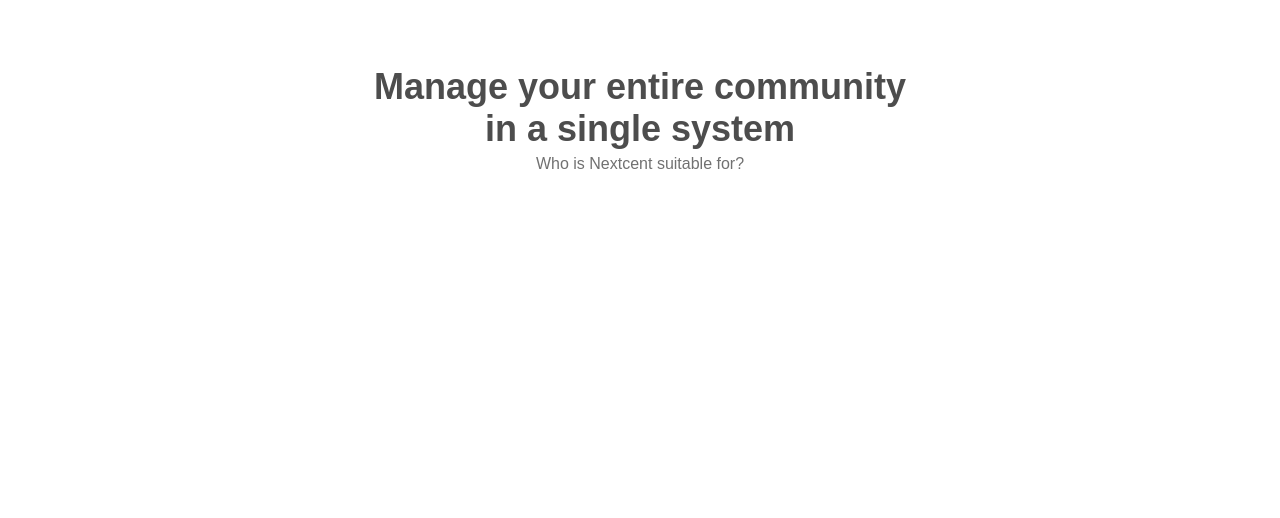
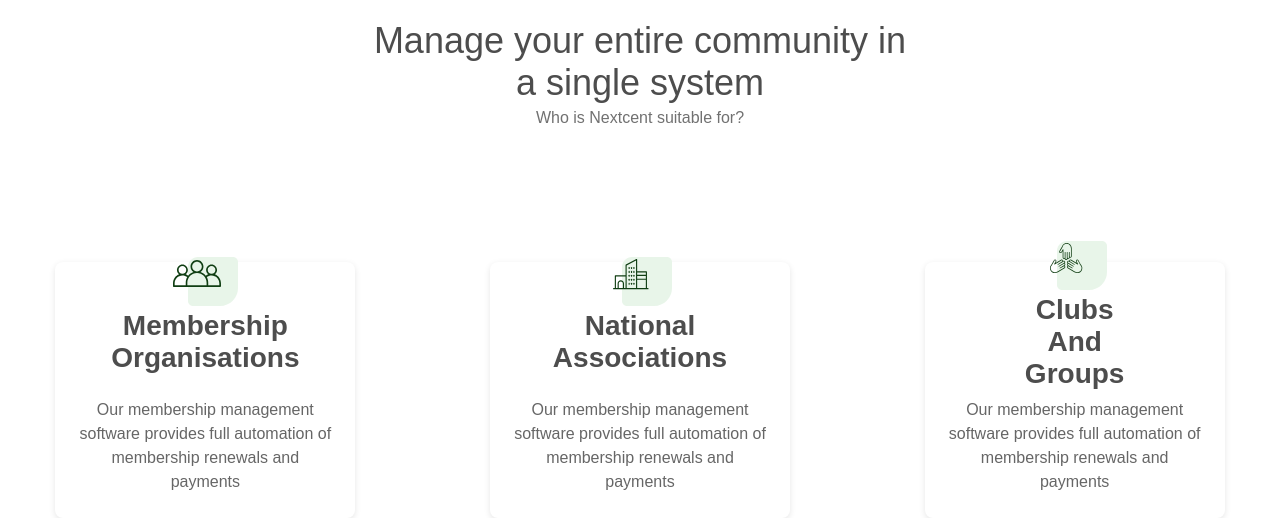
Before and after one commit to princeprakhar-cloudkeeper/Software-Trainee-Assignment, a website: page Day_1/index.html in a window 1280 px wide. Shown: the part 905-1423 px from the top of the page. Before the commit the page ends 1165 px from the top, so only its background shows below. Drawn offline with Linux system fonts and the light colour scheme.

Commit message:
Card component for client completed

```diff
--- a/Day_1/index.html
+++ b/Day_1/index.html
@@ -11,7 +11,7 @@
 <body>
     <main>
         <div class="header-container">
-            <header class="centered-container flex-center header-section">
+            <header class="header-centered-container flex-center header-section">
                 <a href="index.html">
                     <img src="/images/Logo.svg" alt="Logo">
                 </a>
@@ -30,7 +30,7 @@
             </header>
         </div>
         <section class="content-section">
-            <div class="centered-container care-container">
+            <div class=".header-centered-container care-container">
                 <h1 class="care-heading heading-1 text-center">Caring is the new marketing</h1>
                 <p class="care-desc para text-center">The Nexcent blog is the best place to read about the latest
                     membership insights, trends and more. See who's joining the community, read about how our community
@@ -94,7 +94,7 @@
             </div>
         </section>
         <section class="who-we-are-section">
-            <div class ="centered-container whoisfor-container">
+            <div class="centered-container whoisfor-container">
                 <div class="community-header">
                     Manage your entire community in a single system
                 </div>
@@ -103,10 +103,57 @@
                 </div>
 
             </div>
-            <div>
 
+
+        </section>
+        <section>
+            <div class="card-items">
+                <card class="card">
+                    <div class="card-icon">
+                        <div >
+                            <img src="/images/card/card1.svg" alt="Icon 1">
+                        </div>
+                        <div class="card-title">
+                            Membership Organisations
+                        </div>
+                    </div>
+
+                    <div class="card-desc">
+                       Our membership management software provides full automation of membership renewals and payments
+                    </div>
+
+                </card>
+                 <card class="card">
+                    <div class="card-icon">
+                        <div >
+                            <img src="/images/card/card2.svg" alt="Icon 2">
+                        </div>
+                        <div class="card-title">
+                           National Associations
+                        </div>
+                    </div>
+
+                    <div class="card-desc">
+                        Our membership management software provides full automation of membership renewals and payments
+                    </div>
+
+                </card>
+                 <card class="card">
+                    <div class="card-icon">
+                        <div >
+                            <img src="/images/card/card3.svg" alt="Icon 3">
+                        </div>
+                        <div class="card-title">
+                           Clubs And Groups
+                        </div>
+                    </div>
+
+                    <div class="card-desc">
+                       Our membership management software provides full automation of membership renewals and payments
+                    </div>
+
+                </card>
             </div>
-
         </section>
 
     </main>
--- a/Day_1/scss/main.scss
+++ b/Day_1/scss/main.scss
@@ -1,5 +1,6 @@
-@use "partials/variables";
-@use "partials/mixins";
+
+@use 'partials/variables';
+@use 'partials/mixins';
 
 * {
     margin: 0;
@@ -14,7 +15,7 @@
     background: variables.$bg-gray;
 }
 
-.centered-container {
+.header-centered-container {
     width: 80vw;
     margin: 0 auto;
 }
@@ -40,13 +41,13 @@
 }
 
 .primary-button {
-  background: #4caf4f;
+    background: #4CAF4F;
     color: #fff;
 }
 
 .secondary-button {
     background: transparent;
-  color: #4caf4f;
+    color: #4CAF4F;
 }
 
 .flex-center {
@@ -90,7 +91,7 @@
 
 .care-text {
     position: absolute;
-  background: #f5f7fa;
+    background: #F5F7FA;
     width: 80%;
     left: 10%;
     height: 135px;
@@ -107,6 +108,9 @@
     justify-content: space-around;
     padding: 50px 0px;
 }
+
+
+
 
  .client {
   height: 190px;
@@ -171,7 +175,7 @@
 
 .community-header {
   font-size: 36px;
-  font-weight: 600;
+//   font-weight: 600;
   width: 542px;
   height: 88px;
   display: flex;
@@ -189,3 +193,119 @@
   justify-content: center;
   color: #717171;
 }
+
+.card-items {
+  display: flex;
+  flex-direction: row;
+  justify-content: center;
+  align-items: center;
+  gap: 24px;
+  padding-top: 48px;
+  justify-content: space-evenly;
+}
+
+
+// .card{
+//   width: 299px;
+//   height: 280px;
+//   border: 0px solid #e0e0e0;
+//   border-radius: 8px;
+//   box-shadow: 0.5px 0.5px 1px rgba(0, 0, 0, 0.1);
+//   display: flex;
+//   flex-direction: column;
+//   align-items: center;
+//   padding: 24px;
+//   box-sizing: border-box;
+//   margin: 16px;
+//   text-align: center;
+// }
+
+// .card-icon{
+//   width: 64px;
+//   height: 64px;
+//   margin-bottom: 16px;
+//   display: flex;
+//   justify-content: center;
+//   flex-direction: column;
+//   align-items: center;
+
+// }
+
+// .card-title{
+//   font-size: 28px;
+//   font-weight: 700;
+//   color: #4D4D4D;
+//   text-align: center;
+//   margin-bottom: 8px;
+// }
+
+
+// .card-img{
+//     width: 100%;
+//     height: 100%;
+//     justify-content: center;
+// }
+
+
+/* Card styling */
+
+/* Container (if multiple cards) */
+.cards-container {
+  display: flex;
+  justify-content: center;
+  align-items: flex-start;
+  flex-wrap: wrap;
+  gap: 24px;
+  padding: 16px;
+}
+/* Individual card */
+.card {
+  width: 300px;
+  border-radius: 8px;
+  box-shadow: 0 2px 6px rgba(0, 0, 0, 0.1);
+  background: #fff;
+  display: flex;
+  flex-direction: column;
+  align-items: center;
+  text-align: center;
+  padding: 24px;
+  box-sizing: border-box;
+  margin: 0 auto;
+}
+
+/* Icon section */
+.card-icon {
+  width: 64px;
+  height: 64px;
+  display: flex;
+  flex-direction: column;
+  justify-content: center;
+  align-items: center;
+  margin-bottom: 28px;
+
+}
+
+/* Image styling */
+.card-img {
+  width: 100%;
+  height: auto;
+  margin-bottom: 30px;
+  object-fit: contain;
+}
+
+/* Title */
+.card-title {
+  font-size: 28px;
+  font-weight: 700;
+  color: #4D4D4D;
+  margin-bottom: 12px;
+}
+
+/* Description */
+.card-desc {
+  font-size: 16px;
+  color: #666;
+  margin-top: 20px;
+  line-height: 1.5;
+  max-width: 260px;
+}
```
Also changed, not shown: Day_1/dist/styles.css, Day_1/images/card/card1.svg (added), Day_1/images/card/card2.svg (added), Day_1/images/card/card3.svg (added), 1 other file. Lines whose indentation alone changed are shown as unchanged.
